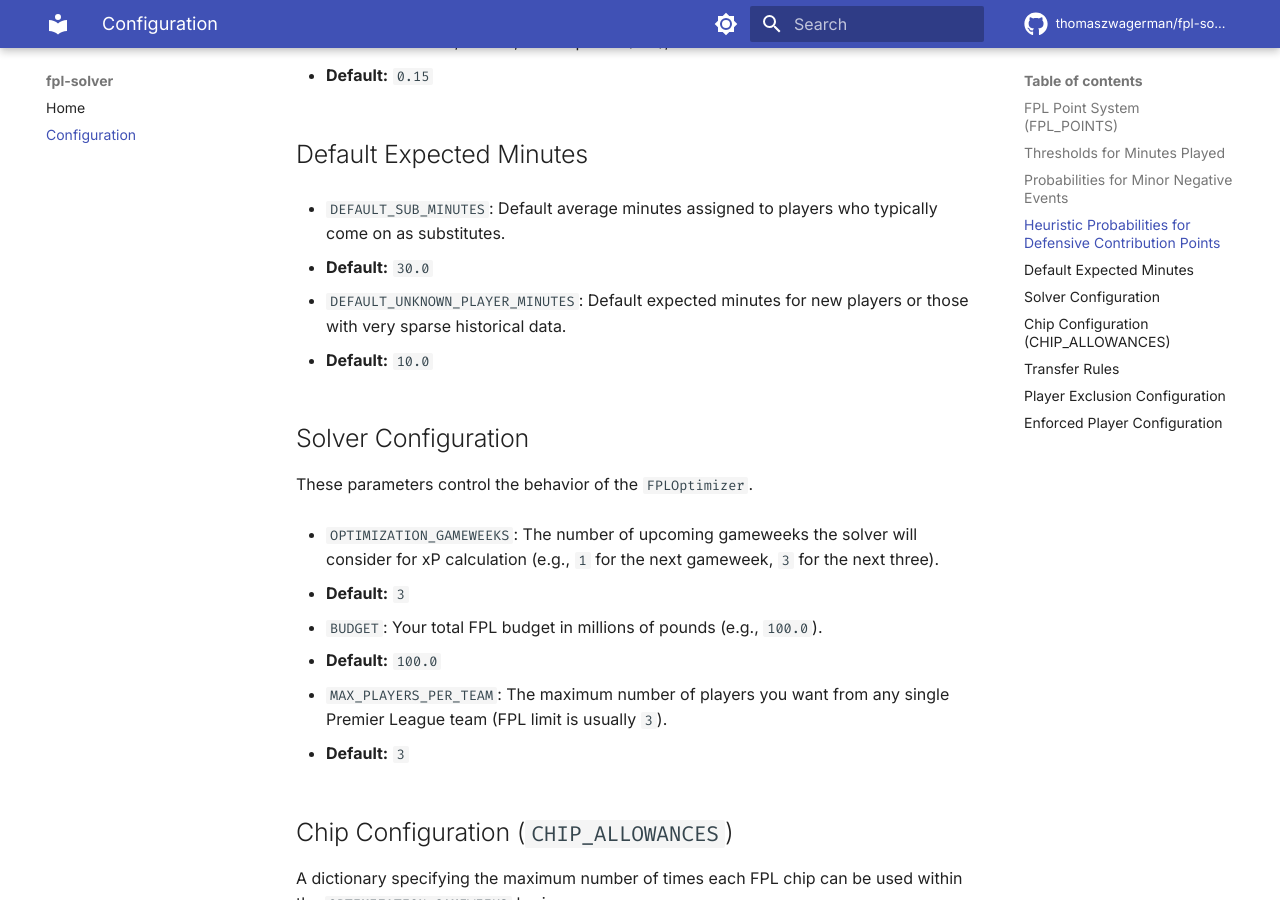
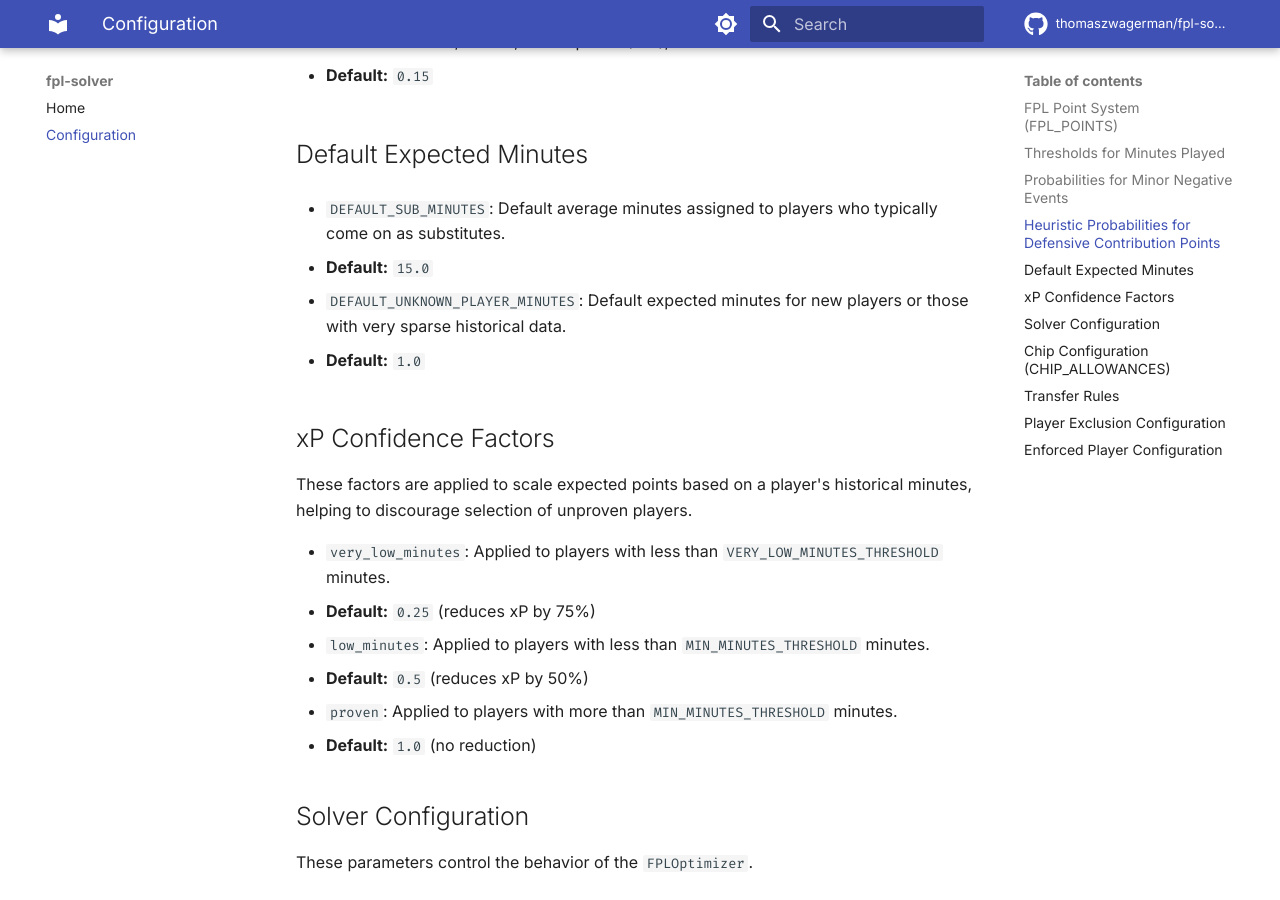
Before and after one commit to thomaszwagerman/fpl-solver, an MkDocs documentation site: the page built from docs/config.md, in a window 1280 px wide and 900 px high, scrolled down 2587 px. Built offline with MkDocs 1.6.1 and Material for MkDocs 9.7.7, drawn with Linux system fonts in a browser that asks for light colours; comment, search, counter and statistics services are not loaded.

```diff
--- a/docs/config.md
+++ b/docs/config.md
@@ -76,11 +76,24 @@ These are internal model parameters used to estimate the likelihood of players a
 
 * `DEFAULT_SUB_MINUTES`: Default average minutes assigned to players who typically come on as substitutes.
 
-  * **Default:** `30.0`
+  * **Default:** `15.0`
 
 * `DEFAULT_UNKNOWN_PLAYER_MINUTES`: Default expected minutes for new players or those with very sparse historical data.
 
-  * **Default:** `10.0`
+  * **Default:** `1.0`
+
+## xP Confidence Factors
+
+These factors are applied to scale expected points based on a player's historical minutes, helping to discourage selection of unproven players.
+
+* `very_low_minutes`: Applied to players with less than `VERY_LOW_MINUTES_THRESHOLD` minutes.
+  * **Default:** `0.25` (reduces xP by 75%)
+
+* `low_minutes`: Applied to players with less than `MIN_MINUTES_THRESHOLD` minutes.
+  * **Default:** `0.5` (reduces xP by 50%)
+
+* `proven`: Applied to players with more than `MIN_MINUTES_THRESHOLD` minutes.
+  * **Default:** `1.0` (no reduction)
 
 ## Solver Configuration
 
```
Also changed, not shown: README.md (+10 -3 lines), 1 other file.
